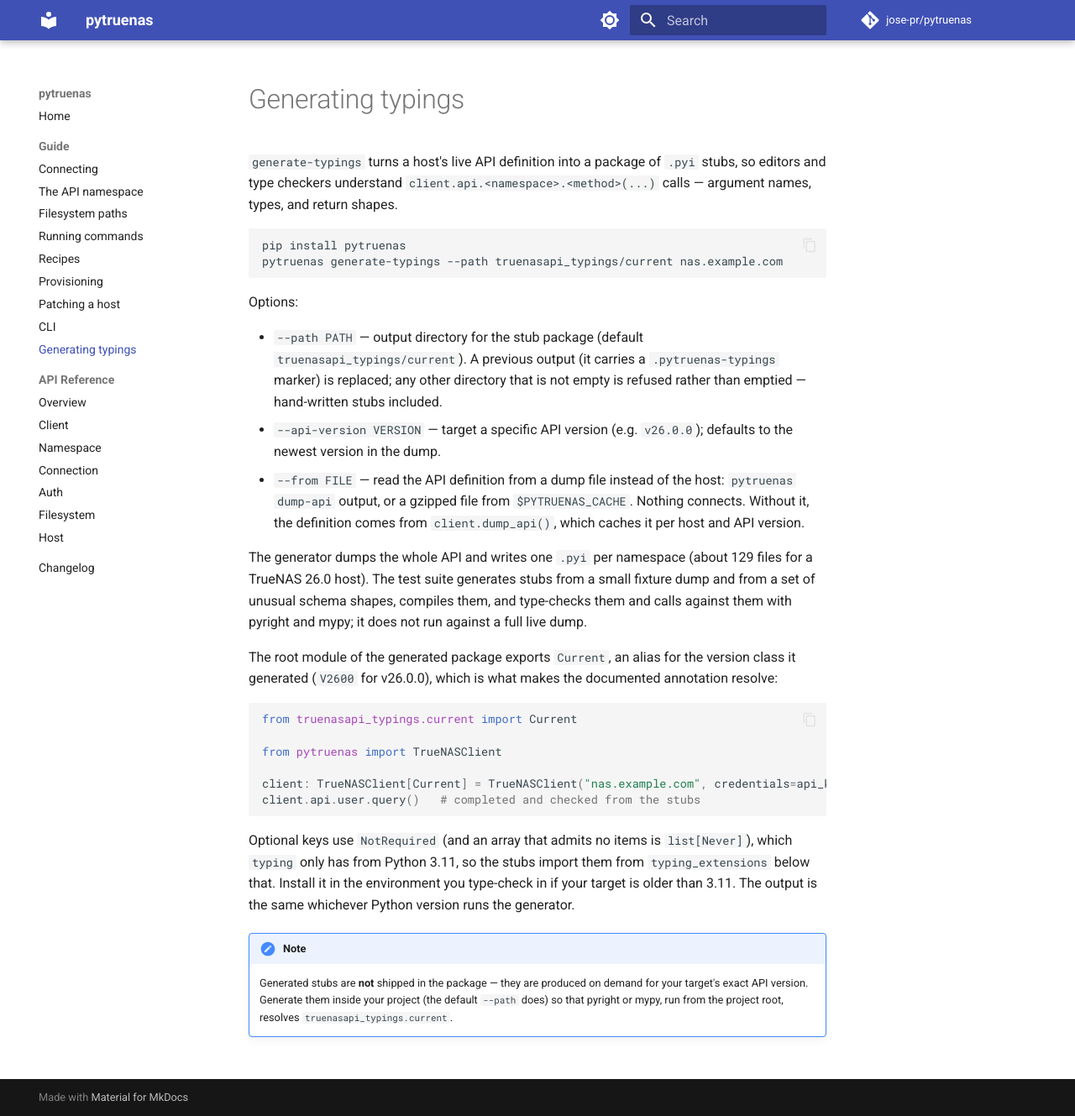
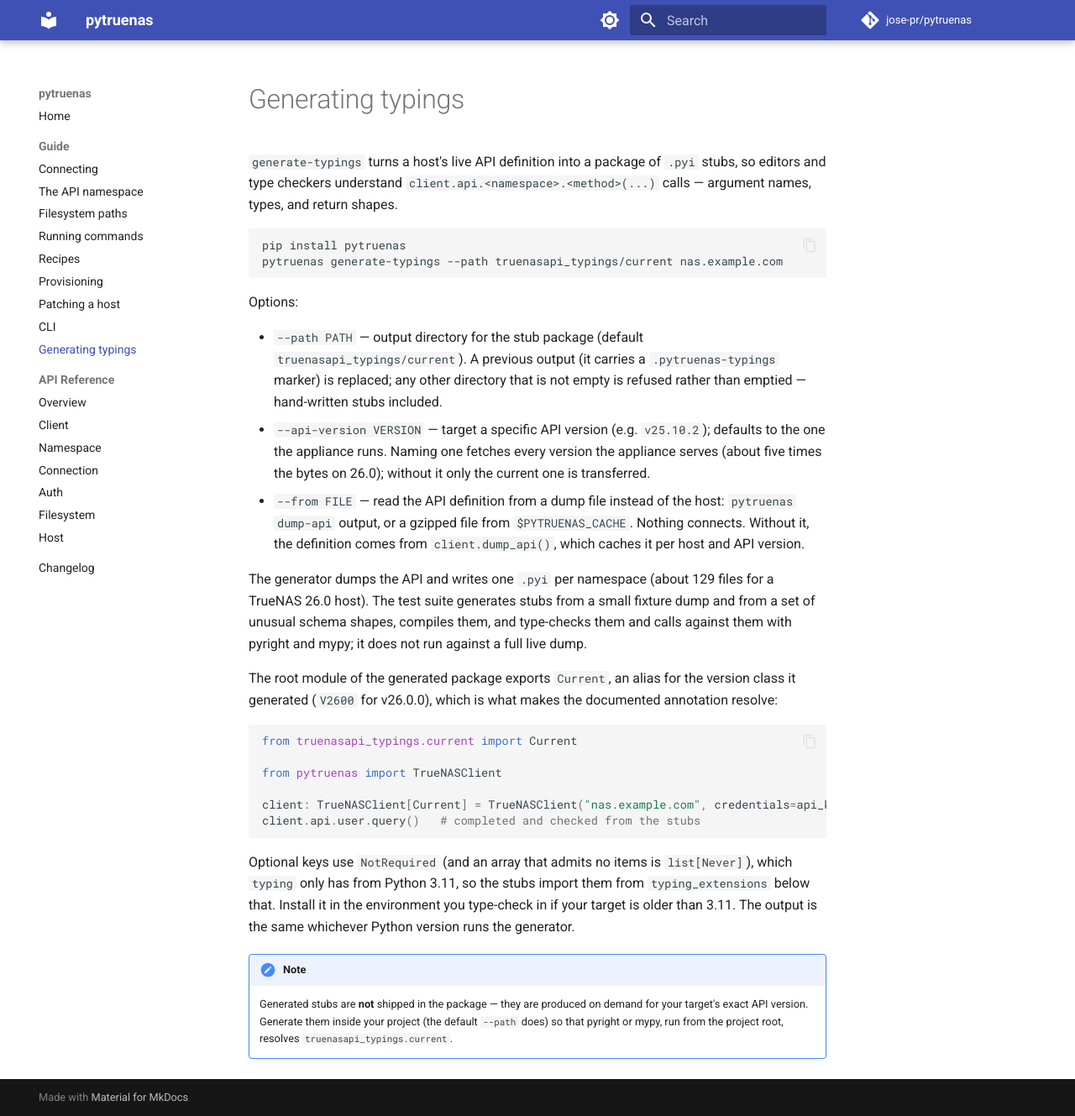
Before and after one commit to jose-pr/pytruenas, an MkDocs documentation site: the page built from docs/guide/typings.md, in a window 1280 px wide and 1329 px high. Shown: the whole window at 84% size. Built offline with MkDocs 1.6.1 and Material for MkDocs 9.7.7, drawn with Linux system fonts in a browser that asks for light colours; comment, search, counter and statistics services are not loaded.

Commit message:
docs: dump_api returns the current API version; --all-versions for the rest

```diff
--- a/docs/guide/typings.md
+++ b/docs/guide/typings.md
@@ -16,14 +16,16 @@
   `truenasapi_typings/current`). A previous output (it carries a
   `.pytruenas-typings` marker) is replaced; any other directory that is not
   empty is refused rather than emptied — hand-written stubs included.
-- `--api-version VERSION` — target a specific API version (e.g. `v26.0.0`);
-  defaults to the newest version in the dump.
+- `--api-version VERSION` — target a specific API version (e.g. `v25.10.2`);
+  defaults to the one the appliance runs. Naming one fetches every version the
+  appliance serves (about five times the bytes on 26.0); without it only the
+  current one is transferred.
 - `--from FILE` — read the API definition from a dump file instead of the
   host: `pytruenas dump-api` output, or a gzipped file from
   `$PYTRUENAS_CACHE`. Nothing connects. Without it, the definition comes
   from `client.dump_api()`, which caches it per host and API version.
 
-The generator dumps the whole API and writes one `.pyi` per namespace (about
+The generator dumps the API and writes one `.pyi` per namespace (about
 129 files for a TrueNAS 26.0 host). The test suite generates stubs from a small
 fixture dump and from a set of unusual schema shapes, compiles them, and
 type-checks them and calls against them with pyright and mypy; it does not run
```
Also changed, not shown: CHANGELOG.md (+6 -0 lines), docs/guide/cli.md (+5 -0 lines), src/pytruenas/AGENTS.md (+17 -7 lines).
